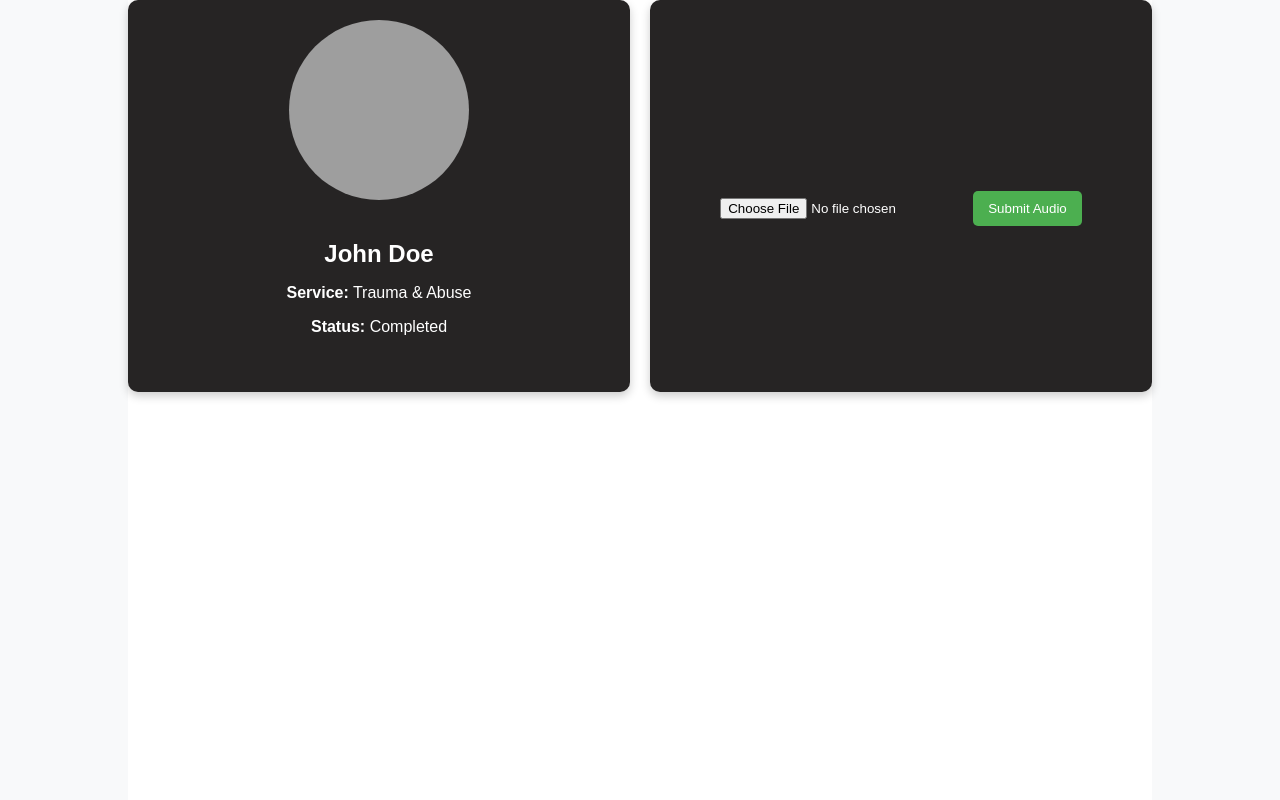
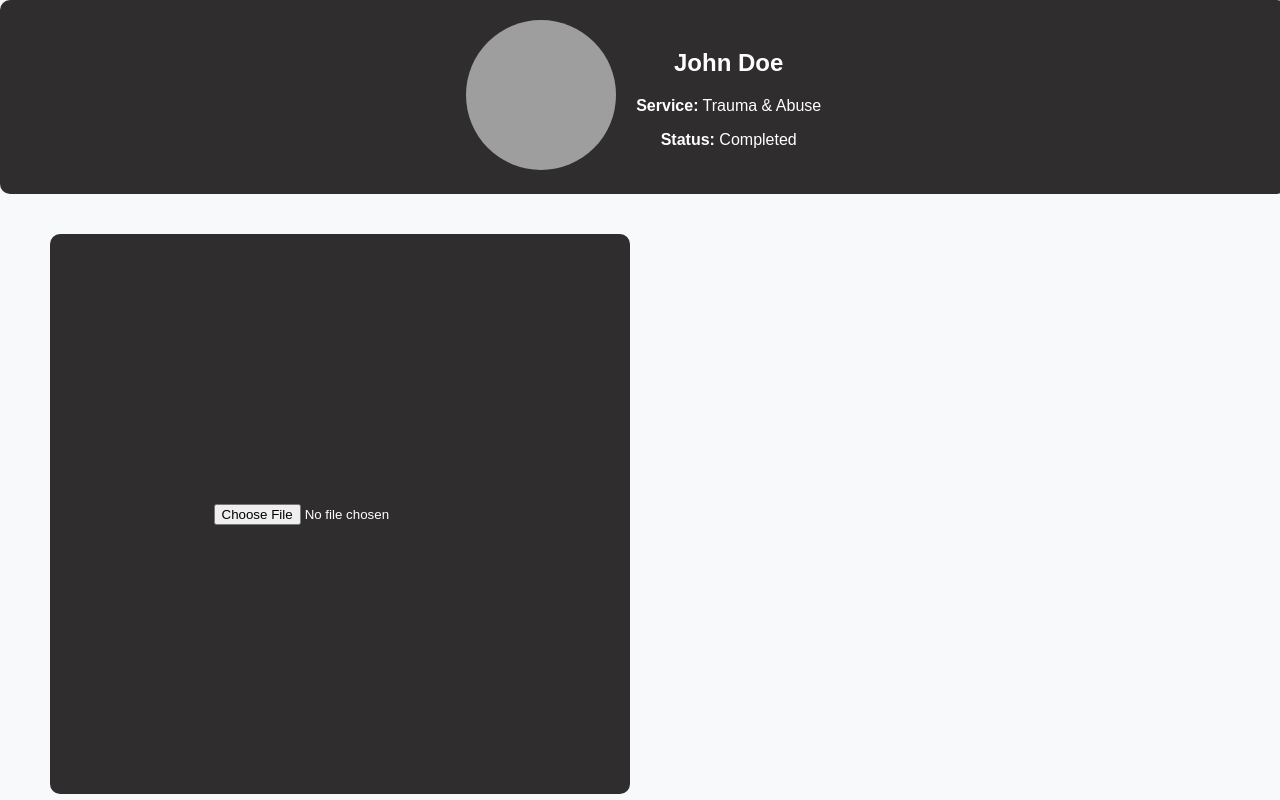
Before and after one commit to sahithyashelly24/project, a React (Create React App) app: page /profile/1 in a window 1280 px wide. Built offline with nearby package versions, Linux system fonts and the light colour scheme; grey boxes are pictures that could not be loaded.

Commit message:
good_look

```diff
--- a/src/ProfileCard.css
+++ b/src/ProfileCard.css
@@ -1,76 +1,50 @@
-
-
- .profile-container {
+/* Grid Layout */
+.grid-container {
     display: grid;
-    grid-template-columns: repeat(2, 1fr);
-    grid-template-rows: repeat(2, 1fr);
+    grid-template-columns: 1fr 1fr; /* Two equal columns */
+    grid-template-rows: auto 1fr; /* Profile card takes full width, bottom two are equal */
     gap: 20px;
-    width: 80vw;
+    width: 100vw;
     height: 100vh;
-    margin: auto;
-    background-color: white; /* Keeps the main background white */
+    margin: 0 auto;
   }
 
-  .profile-content {
+  /* Profile Card - Full Width on Top */
+  .profile-card {
+    grid-column: span 2; /* Makes it occupy the full top width */
     display: flex;
-    flex-direction: column;
+    align-items: center;
     justify-content: center;
-    align-items: center;
-    background: #262424; /* Set only card background to black */
+    background: #262424;
     border-radius: 10px;
     padding: 20px;
-    box-shadow: 0px 4px 10px rgba(0, 0, 0, 0.2); /* Subtle shadow */
-    color: white; /* Ensures all text inside cards is white */
+    color: white;
   }
 
-  .profile-content h2,
-  .profile-content h3,
-  .profile-content p {
-    color: white; /* Text inside the cards is white */
-  }
-
-  .show-details-btn,
-  .profile-submit-btn {
-    background-color: #4CAF50; /* Green button for contrast */
-    color: white;
-    padding: 10px 15px;
-    border: none;
-    border-radius: 5px;
-    cursor: pointer;
-  }
-
-  .show-details-btn:hover,
-  .profile-submit-btn:hover {
-    background-color: #45a049; /* Darker green on hover */
-  }
-
-
-  /* Left Section - Profile Image */
+  /* Profile Image */
   .profile-image-container {
-    flex: 1;
-    display: flex;
-    justify-content: center;
-    align-items: center;
+    margin-right: 20px;
   }
 
   .profile-image {
-    width: 180px;
-    height: 180px;
+    width: 150px;
+    height: 150px;
     border-radius: 50%;
   }
 
-  /* Right Section - Profile Details */
-  .profile-details {
-    flex: 2;
-    padding: 20px;
-  }
-
-  .profile-details h2 {
-    margin-bottom: 10px;
-  }
-
-  .profile-audio-section {
-    margin-top: 15px;
+  /* Bottom Left - Audio Upload & Transcript */
+  .audio-transcript-card {
+    grid-column: 1; /* Bottom left */
+    display: flex;
+    flex-direction: column;
+    align-items: center;
+    justify-content: center;
+    background: #2f2d2d;
+    border-radius: 10px;
+    padding: 30px;
+    color: white;
+    height: 500px;
+    margin-left: 50px;
   }
 
   .audio-player {
@@ -78,16 +52,68 @@
     margin-top: 10px;
   }
 
-
-  /* Transcript Box */
   .transcript-box {
-    background: #262424;
+    background: #333;
     padding: 10px;
     border-radius: 5px;
     margin-top: 15px;
   }
 
-  /* Emotion Chart */
-  .emotion-chart-section {
-    margin-top: 20px;
+  /* Bottom Right - Emotion Analysis */
+  .emotion-analysis-card {
+    grid-column: 2; /* Bottom right */
+    display: flex;
+    flex-direction: column;
+    align-items: center;
+    justify-content: center;
+    background: #2f2d2d;
+    border-radius: 10px;
+    padding: 30px;
+    color: white;
+    height: 500px;
+    margin-right: 50px;
   }
+
+  /* Buttons */
+  .show-details-btn {
+    background-color: #4CAF50;
+    color: white;
+    padding: 10px 15px;
+    border: none;
+    border-radius: 5px;
+    cursor: pointer;
+    margin-top: 10px;
+  }
+
+  .show-details-btn:hover {
+    background-color: #45a049;
+  }
+
+
+  /* Profile Card (Client Details) - Full Width, Fixed at the Top */
+  .cprofile-card {
+    display: flex;
+    align-items: center;
+    justify-content: center;
+    width: 198%;
+    background: #2f2d2d;
+    border-radius: 10px;
+    padding: 20px;
+    color: white;
+    position: relative;
+    z-index: 1;
+    margin-left: 0;  /* Remove left margin */
+    margin-right: 0;
+  }
+
+  /* Fix Overlapping Issue */
+  .cprofile-card {
+    margin-bottom: 20px; /* Adds space to push the next row down */
+  }
+
+  .ctranscript-box {
+    background: #333;
+    padding: 10px;
+    border-radius: 5px;
+    margin-top: 15px;
+  }
--- a/src/ProfilePage.js
+++ b/src/ProfilePage.js
@@ -19,7 +19,6 @@ const ProfilePage = () => {
   const profile = profiles.find((p) => p.id.toString() === id);
   const [audioFile, setAudioFile] = useState(null);
   const [transcript, setTranscript] = useState("");
-  const [showTranscript, setShowTranscript] = useState(false);
   const [showDetails, setShowDetails] = useState(false);
   const [emotions, setEmotions] = useState([]);
 
@@ -31,7 +30,6 @@ const ProfilePage = () => {
     const file = event.target.files[0];
     if (file) {
       setAudioFile(URL.createObjectURL(file));
-      setShowTranscript(true);
 
       // Simulated backend response
       setTimeout(() => {
@@ -48,9 +46,9 @@ const ProfilePage = () => {
   };
 
   return (
-    <div className="profile-container" style={{ display: "grid", gridTemplateColumns: "1fr 1fr", gridTemplateRows: "1fr 1fr", gap: "20px", height: "100vh", width: "80vw", margin: "auto" }}>
-      {/* Left Up - Profile Info */}
-      <div className="profile-content" style={{ display: "flex", flexDirection: "column", justifyContent: "center" }}>
+    <div className="grid-container">
+      {/* Top Section - Profile Card */}
+      <div className="cprofile-card">
         <div className="profile-image-container">
           <img src={profile.profilePic} alt="Profile" className="profile-image" />
         </div>
@@ -61,30 +59,24 @@ const ProfilePage = () => {
         </div>
       </div>
 
-      {/* Right Up - Audio Upload & Playback */}
-      <div className="profile-content" style={{ display: "flex", flexDirection: "column", justifyContent: "center" }}>
+      {/* Bottom Left - Audio Upload & Transcript */}
+      <div className="audio-transcript-card">
         <div className="profile-audio-section">
           <input type="file" accept="audio/*" onChange={handleFileUpload} />
           {audioFile && <audio controls src={audioFile} className="audio-player"></audio>}
-          <button className="profile-submit-btn">Submit Audio</button>
         </div>
-      </div>
-
-      {/* Left Down - Transcript Card */}
-      {showTranscript && (
-        <div className="profile-content" style={{ display: "flex", flexDirection: "column", justifyContent: "center" }}>
-          <div className="transcript-box">
+        {transcript && (
+          <div className="ctranscript-box">
             <h3>Transcript:</h3>
             <p>{transcript}</p>
           </div>
-          <button className="show-details-btn" onClick={() => setShowDetails(true)}>Show Details</button>
+        )}
+        {transcript && <button className="show-details-btn" onClick={() => setShowDetails(true)}>Show Details</button>}
       </div>
-      )}
 
-      {/* Right Down - Emotion Analysis Card */}
+      {/* Bottom Right - Emotion Analysis */}
       {showDetails && (
-        <div className="profile-content" style={{ display: "flex", flexDirection: "column", justifyContent: "center" }}>
-          <div className="emotion-chart-section">
+        <div className="emotion-analysis-card">
           <h3>Emotion Analysis</h3>
           <PieChart width={300} height={300}>
             <Pie data={emotions} cx="50%" cy="50%" outerRadius={80} fill="#8884d8" dataKey="value">
@@ -97,7 +89,6 @@ const ProfilePage = () => {
           </PieChart>
           <h4>Recommended Sessions: {Math.ceil(emotions.reduce((sum, e) => sum + e.value, 0) / 20)}</h4>
         </div>
-        </div>
       )}
     </div>
   );
```
Lines whose indentation alone changed are shown as unchanged.
